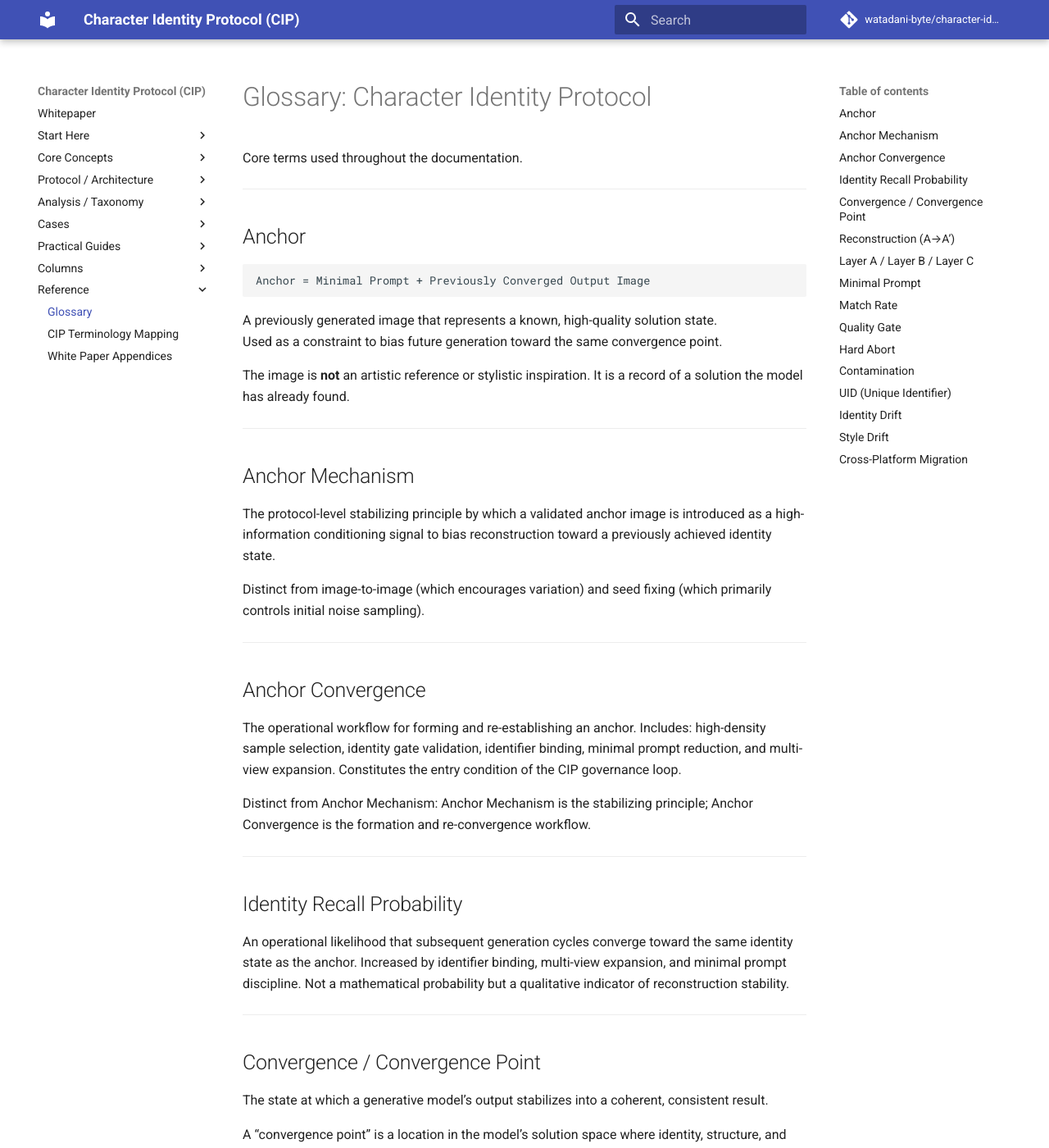
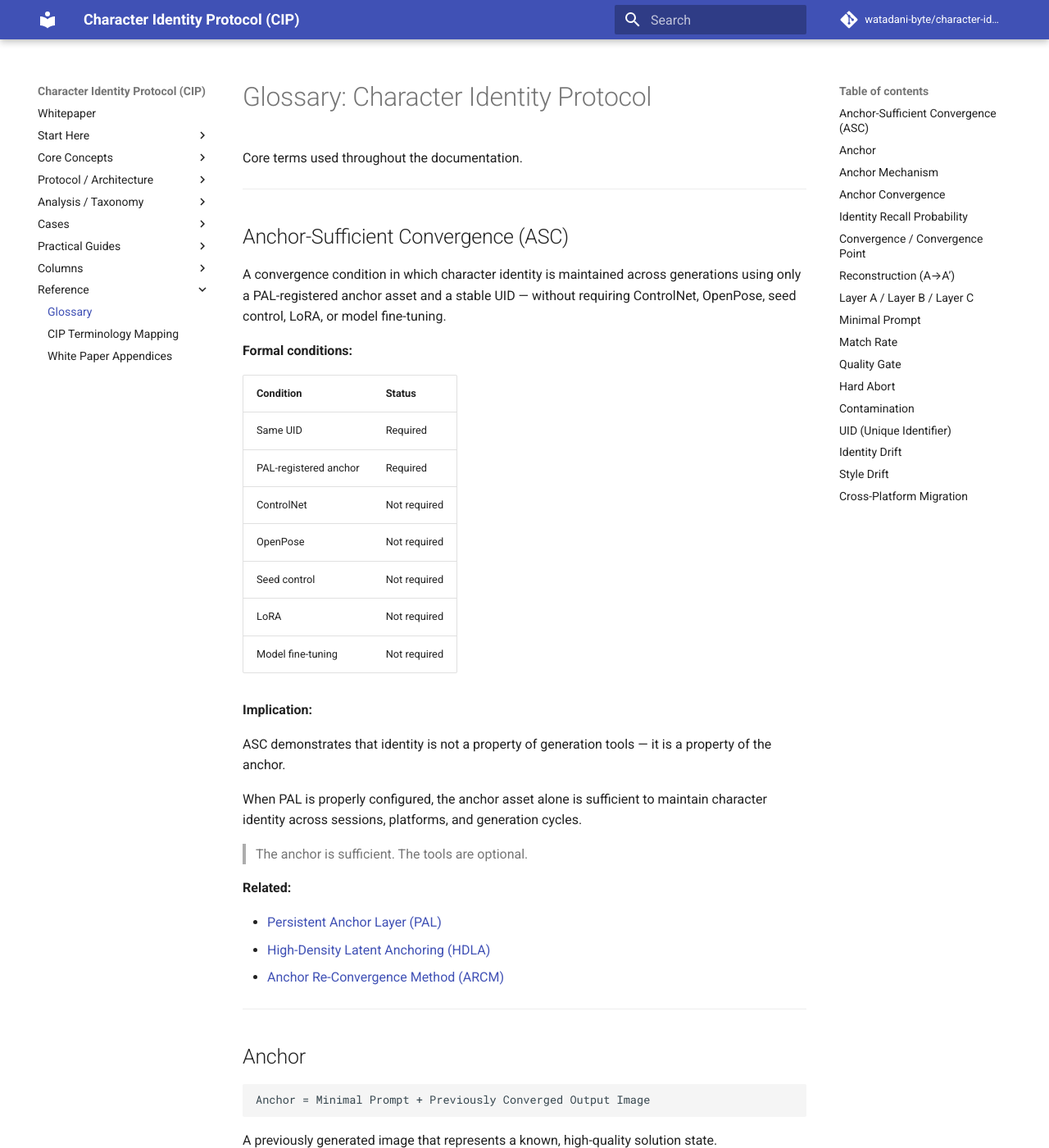
Before and after one commit to watadani-byte/character-identity-protocol, an MkDocs documentation site: the page built from docs/glossary.md, in a window 1280 px wide and 1400 px high. Shown: the whole window at 82% size. Built offline with MkDocs 1.6.1 and Material for MkDocs 9.7.7, drawn with Linux system fonts in a browser that asks for light colours; comment, search, counter and statistics services are not loaded.

Commit message:
glossary.md を更新

```diff
--- a/docs/glossary.md
+++ b/docs/glossary.md
@@ -1,6 +1,45 @@
 # Glossary: Character Identity Protocol
 
 Core terms used throughout the documentation.
+
+-----
+
+## Anchor-Sufficient Convergence (ASC)
+
+A convergence condition in which character identity is
+maintained across generations using only a PAL-registered
+anchor asset and a stable UID — without requiring
+ControlNet, OpenPose, seed control, LoRA, or model
+fine-tuning.
+
+**Formal conditions:**
+
+|Condition            |Status      |
+|---------------------|------------|
+|Same UID             |Required    |
+|PAL-registered anchor|Required    |
+|ControlNet           |Not required|
+|OpenPose             |Not required|
+|Seed control         |Not required|
+|LoRA                 |Not required|
+|Model fine-tuning    |Not required|
+
+**Implication:**
+
+ASC demonstrates that identity is not a property of
+generation tools — it is a property of the anchor.
+
+When PAL is properly configured, the anchor asset alone
+is sufficient to maintain character identity across
+sessions, platforms, and generation cycles.
+
+> The anchor is sufficient. The tools are optional.
+
+**Related:**
+
+- [Persistent Anchor Layer (PAL)](column_pal.md)
+- [High-Density Latent Anchoring (HDLA)](whitepaper_v1.md)
+- [Anchor Re-Convergence Method (ARCM)](whitepaper_v1.md)
 
 -----
 
```
